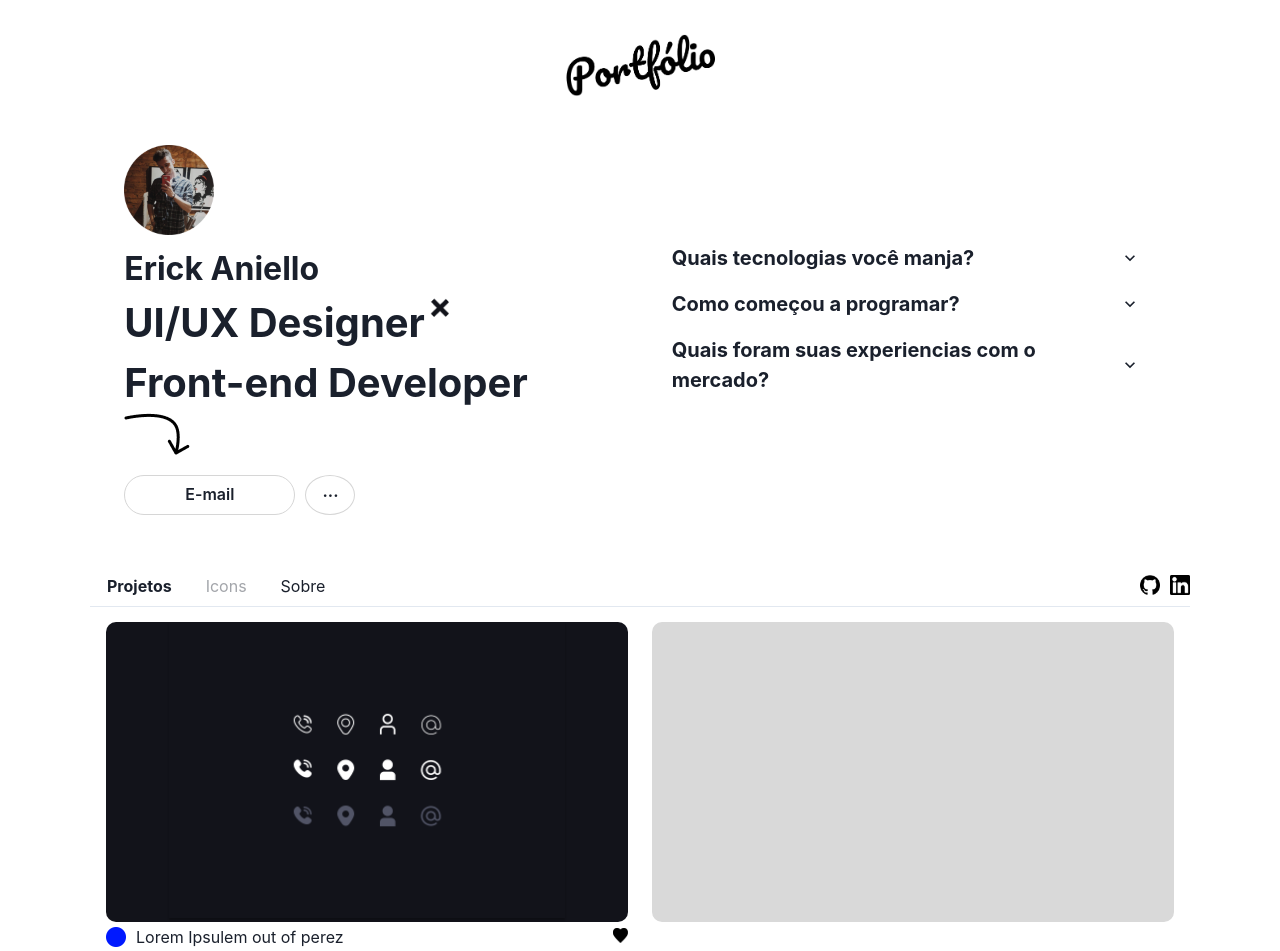
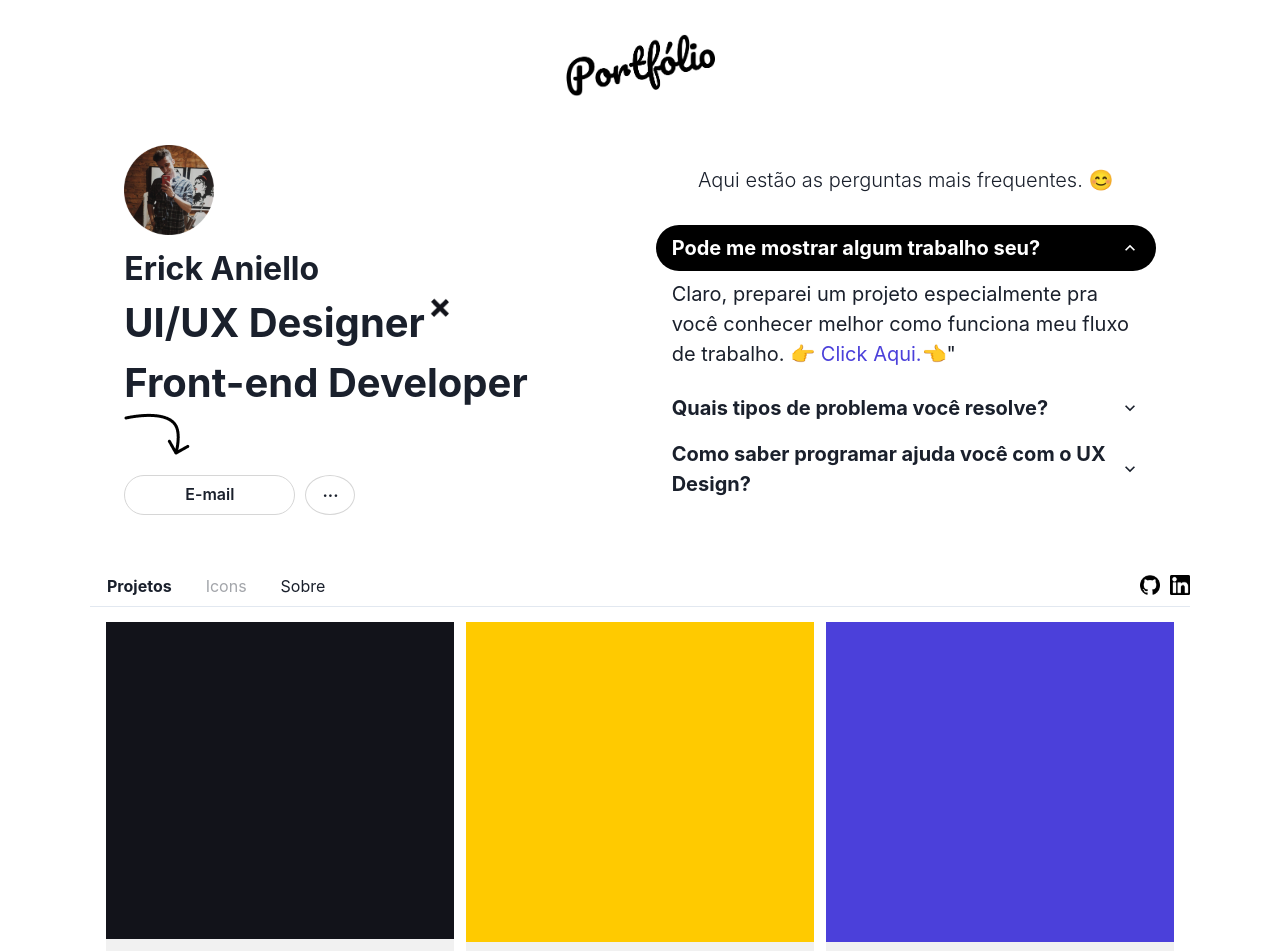
Before and after one commit to Erick-Iuri/Erick-Aniello, a Next.js app: page / in a window 1280 px wide. Shown: the top 951 px of the page. Built offline with nearby package versions, Linux system fonts and the light colour scheme.

Commit message:
Add files via upload

```diff
--- a/src/pages/index.js
+++ b/src/pages/index.js
@@ -20,6 +20,7 @@ import Works from "./seasons/Trabalhos";
 export default function Index() {
   return (
     <>
+      <Box>
         <Navbar />
 
         <Flex
@@ -47,6 +48,7 @@ export default function Index() {
 
           <Box h="1px" w="50%" bg="#D9D9D9"></Box>
         </Flex>
+      </Box>
     </>
   );
 }
--- a/src/pages/seasons/Trabalhos.js
+++ b/src/pages/seasons/Trabalhos.js
@@ -1,6 +1,8 @@
 import { Flex, Text, Img, Box, Button, Link } from "@chakra-ui/react";
 
 import { Tabs, TabList, TabPanels, Tab, TabPanel } from "@chakra-ui/react";
+
+import { Grid, GridItem } from "@chakra-ui/react";
 
 import React from "react";
 
@@ -55,7 +57,7 @@ export default function Works() {
             {/* Projetos "INICIO" */}
             <TabPanel>
               <Flex
-                justify={"space-between"}
+                gap="3"
                 direction={{
                   base: "column",
                   sm: "column",
@@ -63,89 +65,44 @@ export default function Works() {
                   lg: "column",
                   xl: "row",
                 }}
-                gap={6}
-                align={"center"}
-                mb="40px"
               >
-                <Box
-                  w="600px"
-                  h="300px"
-                  bg={"#12131A"}
-                  borderRadius={"10px"}
-                  // @ts-ignore
-                  align={"center"}
-                  cursor={"pointer"}
-                >
-                  <Img w="400px" h="300px" src="/icons/Trabalho 1.png" />
+                <Flex w="100%" h="400" bg="blue.500" direction={"column"}>
+                  <Flex bg="#12131A" h="100%" w="100%"></Flex>
 
-                  <Flex justify={"space-between"}>
-                    <Flex mt="3px" align={"center"}>
-                      <Img src="/icons/blue ball.png" w="20px" h="20px" mr="10px" />
-                      <Text>Lorem Ipsulem out of perez</Text>
-                    </Flex>
+                  <Flex
+                  h="100px"
+                  w="100%"
+                  bg="#F1F1F1"
+                  fontSize={"13px"}
+                  p="10px"
+                  direction={"column"}>
 
-                    <Flex align={"center"}>
-                      <Img src="/icons/blackHeart.png" w="15px" h="15px" />
-                    </Flex>
+                    <Text fontWeight={"bold"}>Lorem Ipsulem</Text>
+                    <Text>Lorem Ipsulem requea kewq sksne asde0w aisjda fefeuwak efiedpaui</Text>
+
                   </Flex>
-                </Box>
+                </Flex>
 
-                <Box
-                w="600px"
-                h="300px"
-                bg={"#D9D9D9"}
-                borderRadius={"10px"}
+                <Flex w="100%" h="400" bg="blue.500" direction={"column"}>
+                  <Flex bg="#FFCA00" h="100%" w="100%"></Flex>
+                  <Flex h="100px" w="100%" bg="#F1F1F1"></Flex>
+                </Flex>
 
-                // @ts-ignore
-                align={"center"}
-                cursor={"pointer"}
-                >
-{/*
-                  <Img w="400px" h="300px"  />
-
-                  <Flex justify={"space-between"}>
-                    <Flex mt="3px" align={"center"}>
-                      <Img src="/icons/foto.png" w="25px" h="25px" mr="10px" />
-                      <Text>Lorem Ipsulem out of perez</Text>
-                    </Flex>
-
-                    <Flex align={"center"}>
-                      <Img src="/icons/blackHeart.png" w="15px" h="15px" />
-                    </Flex>
-                  </Flex> */}
-
-                </Box>
-
-              </Flex>
-
-              <Flex
-                justify={"space-between"}
-                direction={{
-                  base: "column",
-                  sm: "column",
-                  md: "column",
-                  lg: "column",
-                  xl: "row",
-                }}
-                gap={2}
-                align={"center"}
-              >
-                <Box w="600px" h="300px" bg={"#12131A"} borderRadius={"10px"}>
-                  {" "}
-                </Box>
-
-                <Box w="600px" h="300px" bg={"#D9D9D9"} borderRadius={"10px"}>
-                  {" "}
-                </Box>
+                <Flex w="100%" h="400" bg="blue.500" direction={"column"}>
+                  <Flex bg="#4B40DA" h="100%" w="100%"></Flex>
+                  <Flex h="100px" w="100%" bg="#F1F1F1"></Flex>
+                </Flex>
               </Flex>
             </TabPanel>
             {/* Projetos "FIM" */}
 
+            {/* Icons "INICIO" */}
             <TabPanel>
               <p>two!</p>
             </TabPanel>
+            {/* Icons "FIM" */}
 
-            {/* Sobre Menu */}
+            {/* Sobre Menu "INICIO" */}
             <TabPanel>
               <Flex gap={1}>
                 <Flex>
@@ -315,27 +272,10 @@ export default function Works() {
 
               {/* Area de Habilidades "FIM" */}
             </TabPanel>
+            {/* Sobre Menu "FIM" */}
           </TabPanels>
         </Tabs>
       </Flex>
     </>
   );
 }
-
-{
-  /* <Flex
-                    _hover={{ opacity: "100%" }}
-                    transition={"0.3s"}
-                    cursor={"pointer"}
-                    opacity={"0%"}
-                    bg="linear-gradient(180deg, rgba(18, 19, 26, 0.00) 0%, rgba(0, 0, 0, 0.35) 100%)"
-                    h="100%"
-                    align={"end"}
-                    justify="space-between"
-                  >
-                    <Text fontSize={20} color={"white"}>
-                      Lorem Ipsulem out of perez
-                    </Text>
-                    <Img src="/icons/heart2.png" w="20px" h="20px" />
-                  </Flex> */
-}
--- a/src/pages/seasons/season01.js
+++ b/src/pages/seasons/season01.js
@@ -1,11 +1,5 @@
 /* chakra content */
-import {
-    Button,
-    Flex,
-    Img,
-    Text,
-    Box
-} from "@chakra-ui/react" /* */
+import { Button, Flex, Img, Text, Box, Link } from "@chakra-ui/react"; /* */
 
 /* Menu Q&A */
 import {
@@ -14,42 +8,47 @@ import {
   AccordionButton,
   AccordionPanel,
   AccordionIcon,
-} from '@chakra-ui/react' /*  */
+} from "@chakra-ui/react"; /*  */
 
-import React from "react"
+import React from "react";
 
 export default function S01() {
   return (
     <>
-            <Flex
-                justify={"center"}
+      <Flex justify={"center"}>
+        <Flex pt="30px" direction={"column"} fontSize={"20px"} w="500px">
+          <Flex direction={"column"} fontSize={"20px"} textAlign={"center"}>
+            <Text mb="30px" fontWeight={"light"}>
+              Aqui estão as perguntas mais frequentes. 😊
+            </Text>
+          </Flex>
+
+          <Accordion allowToggle defaultIndex={[0]}>
+            <AccordionItem border={"none"}>
+              <h2>
+                <AccordionButton
+                  _expanded={{
+                    bg: "black",
+                    color: "white",
+                    borderRadius: "30px",
+                  }}
+                  _hover={{ borderRadius: "30px" }}
                 >
-
-                <Flex
-                    pt="100px"
-                    direction={"column"}
-                    fontSize={"20px"}
-                    w="500px"
-                >
-                    <Accordion allowToggle>
-                        <AccordionItem border={"none"} >
-                            <h2>
-                                <AccordionButton _expanded={{ bg: 'black', color: 'white' }}>
-                                    <Box as="span"
-                                        flex='1'
-                                        textAlign='left'
+                  <Box
+                    as="span"
+                    flex="1"
+                    textAlign="left"
                     fontSize={"20px"}
                     fontWeight={"bold"}
                   >
-                                        Quais tecnologias você manja?
+                    Pode me mostrar algum trabalho seu?
                   </Box>
                   <AccordionIcon />
                 </AccordionButton>
               </h2>
               <AccordionPanel pb={4}>
-                            No UX design, utilizo ferramentas como Figma,
-                            Sketch e Adobe XD. Como programador front-end, trabalho com HTML,
-                            CSS e JavaScript, além de frameworks como React e Angular.
+                <Text>Claro, preparei um projeto especialmente pra você conhecer
+                melhor como funciona meu fluxo de trabalho. 👉 <Link color={"#4B40DA"}>Click Aqui.</Link>👈"</Text>
               </AccordionPanel>
             </AccordionItem>
           </Accordion>
@@ -57,16 +56,26 @@ export default function S01() {
           <Accordion allowToggle>
             <AccordionItem border={"none"}>
               <h2>
-                                <AccordionButton _expanded={{ bg: 'black', color: 'white' }} fontWeight={"bold"}>
-                                    <Box as="span" flex='1' textAlign='left' fontSize={"20px"}>
-                                        Como começou a programar?
+                <AccordionButton
+                  _hover={{ borderRadius: "30px" }}
+                  _expanded={{
+                    bg: "black",
+                    color: "white",
+                    borderRadius: "30px",
+                  }}
+                  fontWeight={"bold"}
+                >
+                  <Box as="span" flex="1" textAlign="left" fontSize={"20px"}>
+                    Quais tipos de problema você resolve?
                   </Box>
                   <AccordionIcon />
                 </AccordionButton>
               </h2>
               <AccordionPanel pb={4}>
-                                Lorem, ipsum dolor sit amet consectetur adipisicing elit.
-                                Eum officia illum dicta in, cum maxime ipsa, sequi natus optio quod molestias.
+                Resolvo problemas relacionados à experiência do usuário. Por
+                exemplo, em um aplicativo de compras, meu trabalho é tornar a
+                interface mais fácil de usar, ajudando os usuários a tomar
+                decisões, como escolher entre 'Seguir' ou 'Finalizar'.
               </AccordionPanel>
             </AccordionItem>
           </Accordion>
@@ -74,23 +83,30 @@ export default function S01() {
           <Accordion allowToggle>
             <AccordionItem border={"none"}>
               <h2>
-                                <AccordionButton _expanded={{ bg: 'black', color: 'white' }} fontWeight={"bold"}>
-                                    <Box as="span" flex='1' textAlign='left' fontSize={"20px"}>
-                                        Quais foram suas experiencias com o mercado?
+                <AccordionButton
+                  _hover={{ borderRadius: "30px" }}
+                  _expanded={{
+                    bg: "black",
+                    color: "white",
+                    borderRadius: "30px",
+                  }}
+                  fontWeight={"bold"}
+                >
+                  <Box as="span" flex="1" textAlign="left" fontSize={"20px"}>
+                    Como saber programar ajuda você com o UX Design?
                   </Box>
                   <AccordionIcon />
                 </AccordionButton>
               </h2>
               <AccordionPanel pb={4}>
-                                Lorem, ipsum dolor sit amet consectetur adipisicing elit.
-                                Eum officia illum dicta in, cum maxime ipsa, sequi natus optio quod molestias.
+                Lorem, ipsum dolor sit amet consectetur adipisicing elit. Eum
+                officia illum dicta in, cum maxime ipsa, sequi natus optio quod
+                molestias.
               </AccordionPanel>
             </AccordionItem>
           </Accordion>
         </Flex>
-
-
       </Flex>
     </>
-    )
+  );
 }
--- a/src/pages/seasons/season02.js
+++ b/src/pages/seasons/season02.js
@@ -60,6 +60,17 @@ export default function S02() {
             border={"1px"}
             borderColor={"#D6D6D6"}
             background={"transparent"}
+            _hover={{
+              background:"#4B40DA",
+              color:"white",
+              transition:"0,90ms",
+              borderColor: "#4B40DA",
+            }}
+            _active={{
+              background:"black",
+              color:"white",
+              borderColor: "black",
+            }}
           >
             E-mail
           </Button>
@@ -73,6 +84,17 @@ export default function S02() {
                 background={"transparent"}
                 pb="6px"
                 fontWeight={"bold"}
+                _hover={{
+                  background:"#4B40DA",
+                  color:"white",
+                  transition:"0,90ms",
+                  borderColor: "#4B40DA"
+                }}
+                _active={{
+                  background:"black",
+                  color:"white",
+                  borderColor: "black",
+                }}
               >
                 ...
               </Button>
```
Lines whose indentation alone changed are shown as unchanged.
